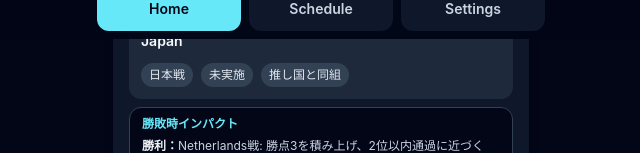
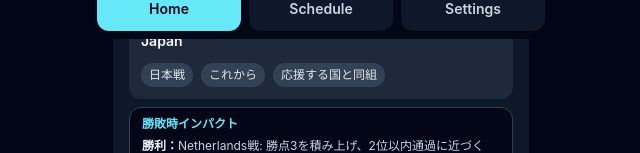
Before and after one commit to semflactal-high-roas/wc-watch-os, a React (Vite) app: page / in a window 1280 px wide. Shown: the part 761-914 px from the top of the page, without its empty margins (319-959 px from the left). Built offline with nearby package versions, Linux system fonts and the light colour scheme.

Commit message:
Polish match importance reason labels

```diff
--- a/src/logic/matchImportance.ts
+++ b/src/logic/matchImportance.ts
@@ -81,20 +81,20 @@ const scoreMatch = (
 
   if (preferences.mainFavoriteTeamId && matchIncludesTeam(match, preferences.mainFavoriteTeamId)) {
     importanceScore += 40;
-    reasonTags.push('推し国の試合');
+    reasonTags.push('応援する国の試合');
   }
 
   if (selectedTeamIds.some((teamId) => matchIncludesTeam(match, teamId))) {
     importanceScore += 30;
-    reasonTags.push('気になる国の試合');
+    reasonTags.push('一緒に追いかける国の試合');
   }
 
   if (match.played) {
     importanceScore -= 20;
-    reasonTags.push('消化済み');
+    reasonTags.push('終了');
   } else {
     importanceScore += 10;
-    reasonTags.push('未実施');
+    reasonTags.push('これから');
   }
 
   if (isTodayMatch(match, today)) {
@@ -110,7 +110,7 @@ const scoreMatch = (
 
   if (targetTeamIds.length > 0 && match.stage === 'group' && isSameGroupMatch(match, teams, groups, targetTeamIds)) {
     importanceScore += 20;
-    reasonTags.push('推し国と同組');
+    reasonTags.push('応援する国と同組');
   }
 
   const stageScore = knockoutStageScores[match.stage] ?? 0;
```
